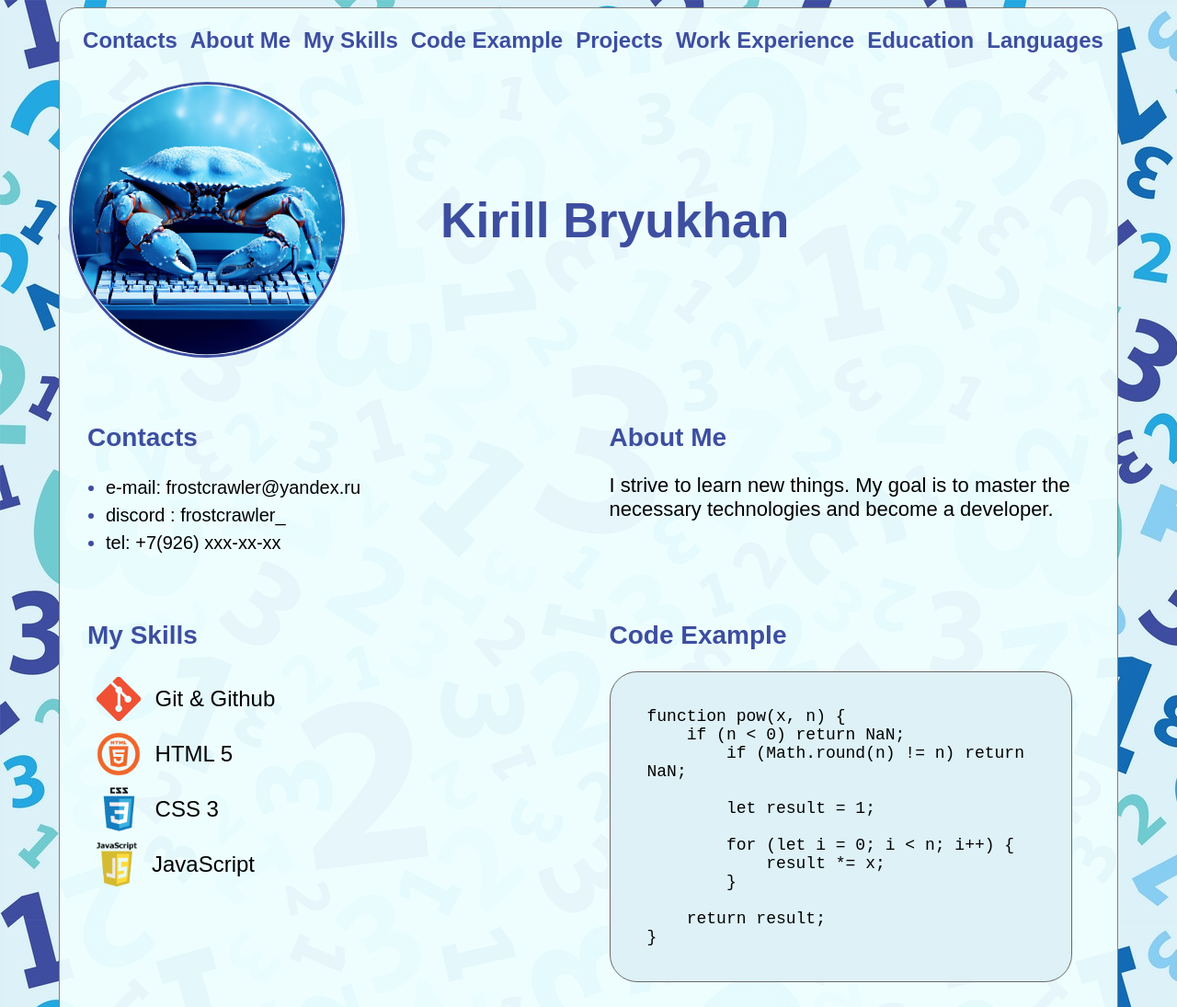
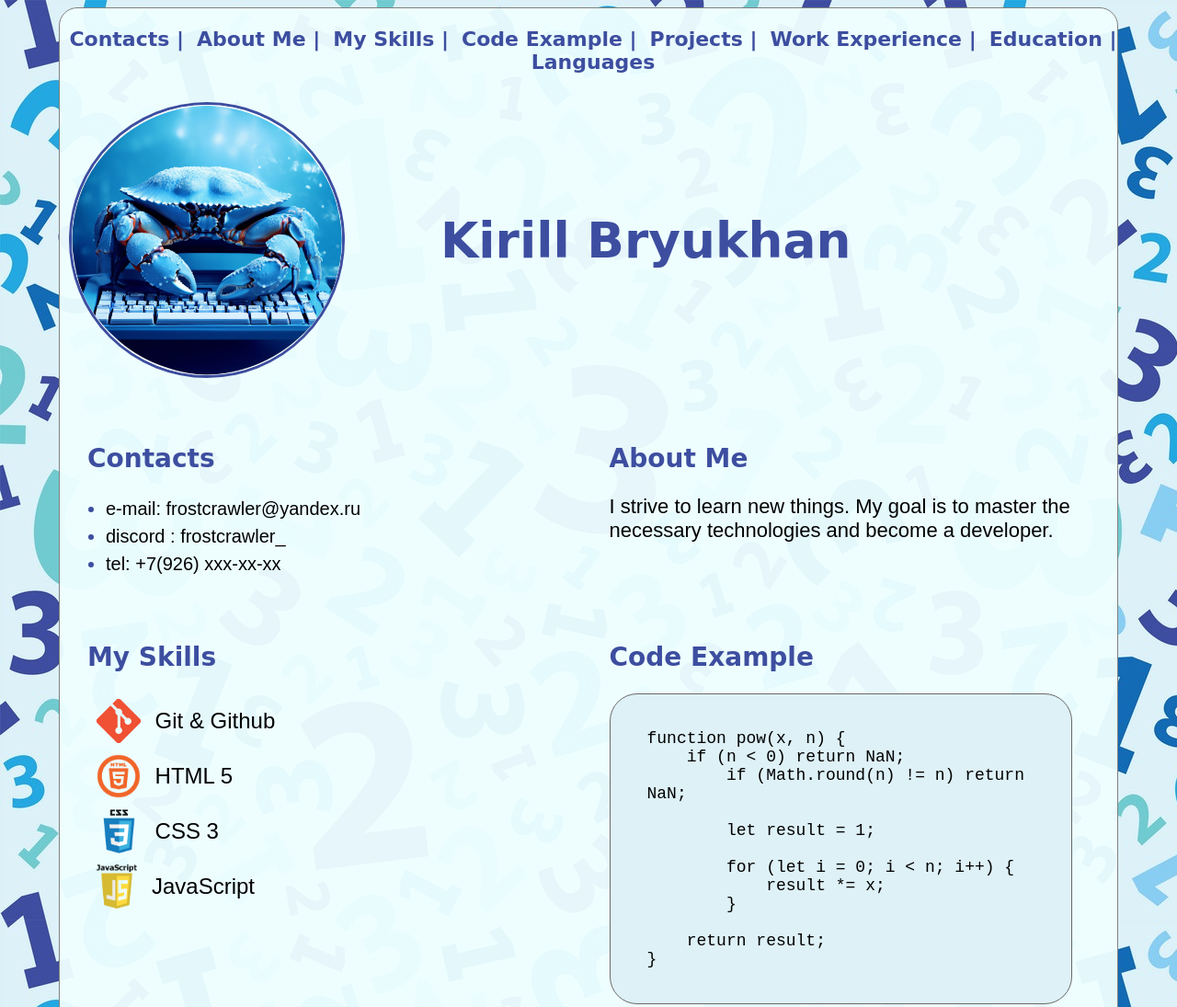
Before and after one commit to frostcrawler/rsschool-cv, a plain HTML site: page index.html in a window 1280 px wide. Shown: the top 1095 px of the page at 92% size. Drawn offline with Linux system fonts and the light colour scheme.

Commit message:
feat: change headers font

```diff
--- a/index.html
+++ b/index.html
@@ -8,13 +8,13 @@
     <body>
         <header>
             <nav>
-                <a href="#Contacts">Contacts</a>
-                <a href="#About_Me">About Me</a>
-                <a href="#My_Skills">My Skills</a>
-                <a href="#Code_Example">Code Example</a>
-                <a href="#Projects">Projects</a>
-                <a href="#Work_Experience">Work Experience</a>
-                <a href="#Education">Education</a>
+                <a href="#Contacts">Contacts |</a>
+                <a href="#About_Me">About Me |</a>
+                <a href="#My_Skills">My Skills |</a>
+                <a href="#Code_Example">Code Example |</a>
+                <a href="#Projects">Projects |</a>
+                <a href="#Work_Experience">Work Experience |</a>
+                <a href="#Education">Education |</a>
                 <a href="#Languages">Languages</a>
             </nav>
         </header>
--- a/style.css
+++ b/style.css
@@ -3,14 +3,13 @@
   }
 
 h1 {
-    font-family: Arial;
+    font-family: cursive;
     margin-left: 10px;
     color:#3D4EA0;
     font-size: 40pt;
     vertical-align: middle;
     display: inline-block;
     margin-left: 100px;
-
 }
 
 html {
@@ -29,6 +28,7 @@ body {
     border-style: solid;
     border-color: gray;
     border-radius: 20px;
+
 }
 
 header {
@@ -36,12 +36,12 @@ header {
     padding-top: 1px;
     padding-bottom: 1px;
 
+
 }
 
 nav {
     margin-top: 20px;
 }
-
 
 footer {
     display: grid;
@@ -52,8 +52,8 @@ footer {
 }
 
 header a {
-    font-family: Arial;
-    font-size: 24px;
+    font-family: cursive;
+    font-size: 22px;
     font-weight: bold;
     margin-left:10px;
     color: #3D4EA0;
@@ -61,16 +61,16 @@ header a {
 }
 
 header a:visited {
-    font-family: Arial;
-    font-size: 24px;
+    font-family: cursive;
+    font-size: 22px;
     font-weight: bold;
     margin-left:10px;
     color: #3D4EA0;
 }
 
 header a:hover {
-    font-family: Arial;
-    font-size: 24px;
+    font-family: cursive;
+    font-size: 22px;
     font-weight: bold;
     margin-left:10px;
     color: azure;
@@ -119,8 +119,6 @@ li img {
     vertical-align: middle;
 }
 
-
-
 .chapter {
     width: 49%;
     min-width: 400px;
@@ -129,7 +127,8 @@ li img {
 }
 
 .chapter_title {
-    font-family: Arial;
+    font-family: cursive;
+    font-weight: 900;
     font-size: 28px;
     color: #3D4EA0;
     margin-left: 30px;
@@ -149,9 +148,7 @@ li img {
     margin-top: 0;
     margin-bottom: 0;
     margin-left:30px;
-
 }
-
 
 li::marker {
     color: #3D4EA0;
```
Also changed, not shown: 1 other file.
